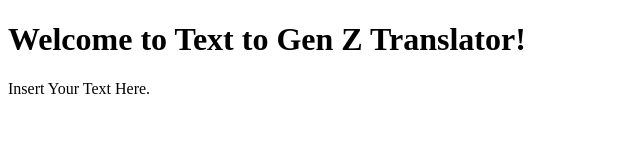
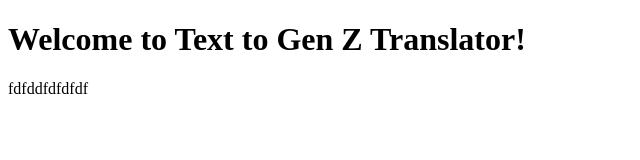
Before and after one commit to flippyguy11/Text-To-Gen-Z, a plain HTML site: page index.html in a window 1280 px wide. Shown: the full height of the page, 0-640 px from the left. Drawn offline with Linux system fonts and the light colour scheme.

Commit message:
Update index.html

```diff
--- a/index.html
+++ b/index.html
@@ -5,6 +5,6 @@
 </head>
 <body>
     <h1>Welcome to Text to Gen Z Translator!</h1>
-    <p>Insert Your Text Here.</p>
+    <p>fdfddfdfdfdf</p>
 </body>
 </html>
```
